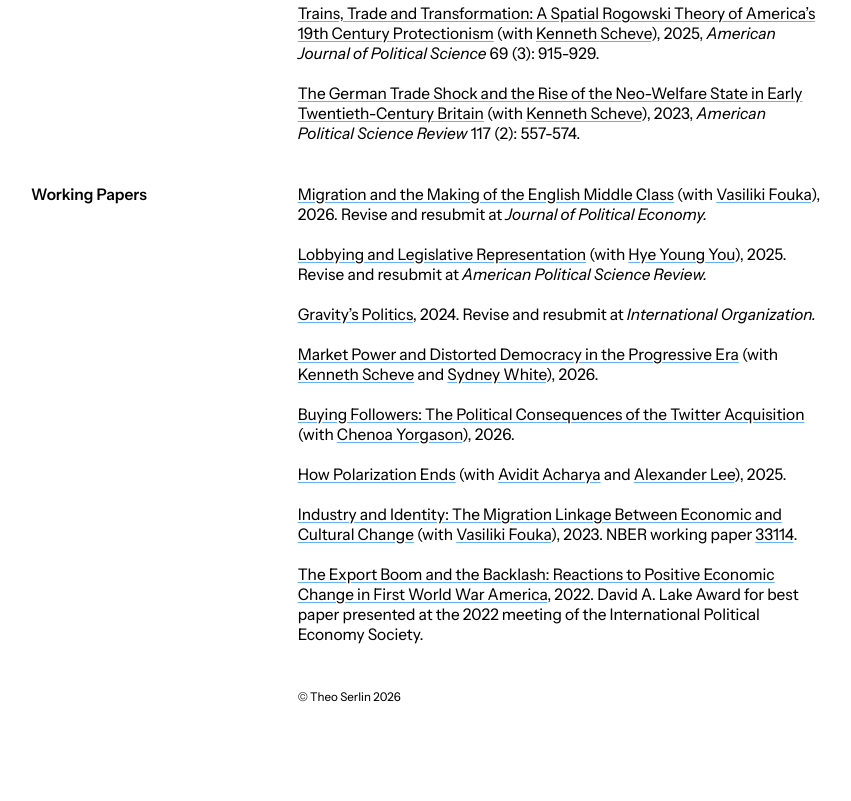
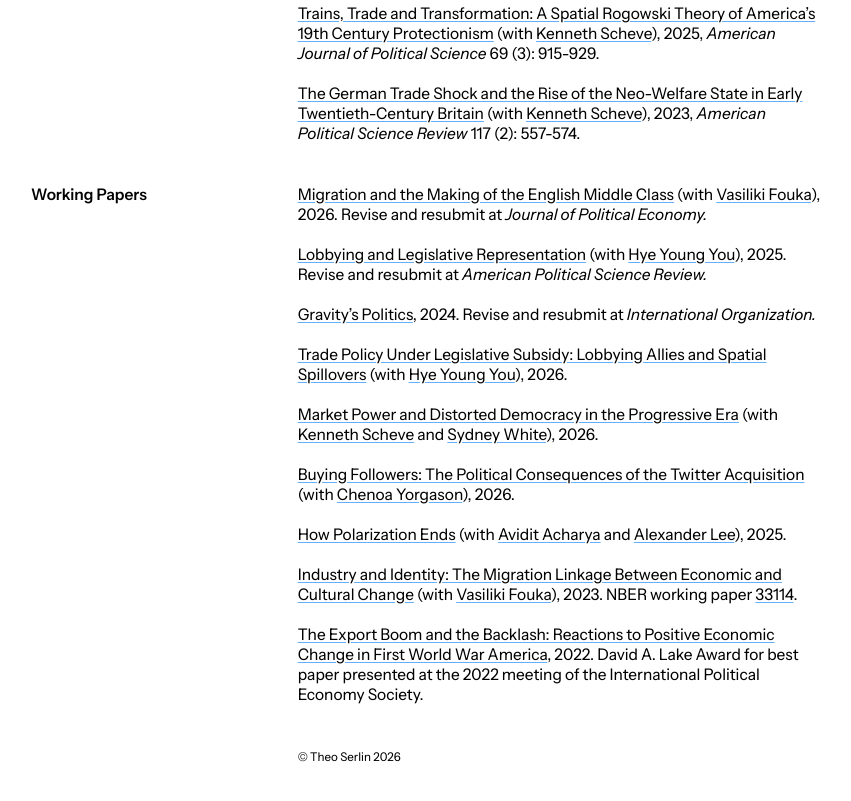
Before and after one commit to theo-serlin/theo-serlin.github.io, a plain HTML site: page index.html in a window 1280 px wide. Shown: the part 702-1503 px from the top of the page, without its empty margins (213-1064 px from the left). Before the commit the page ends 1449 px from the top, so only its background shows below. Drawn offline with Linux system fonts and the light colour scheme.

Commit message:
Update index.html

```diff
--- a/index.html
+++ b/index.html
@@ -93,6 +93,9 @@
             <papertitle>Gravity&#8217;s Politics</papertitle></a>, 2024. Revise and resubmit at <em>International Organization.</em>
       </p>
     <p>
+      <a href="papers/draft_lobbying_geography_website.pdf">
+          <papertitle>Trade Policy Under Legislative Subsidy: Lobbying Allies and Spatial Spillovers</papertitle></a> (with <a href = "https://hyeyoungyou.com">Hye Young You</a>), 2026.
+    <p>
           <a href="papers/draft_market_power_website.pdf">
               <papertitle>Market Power and Distorted Democracy in the Progressive Era</papertitle></a> (with <a href="https://scheve-research.org">Kenneth Scheve</a> and <a href="https://sydney-white.github.io/web//">Sydney White</a>), 2026.
       </p>
```
